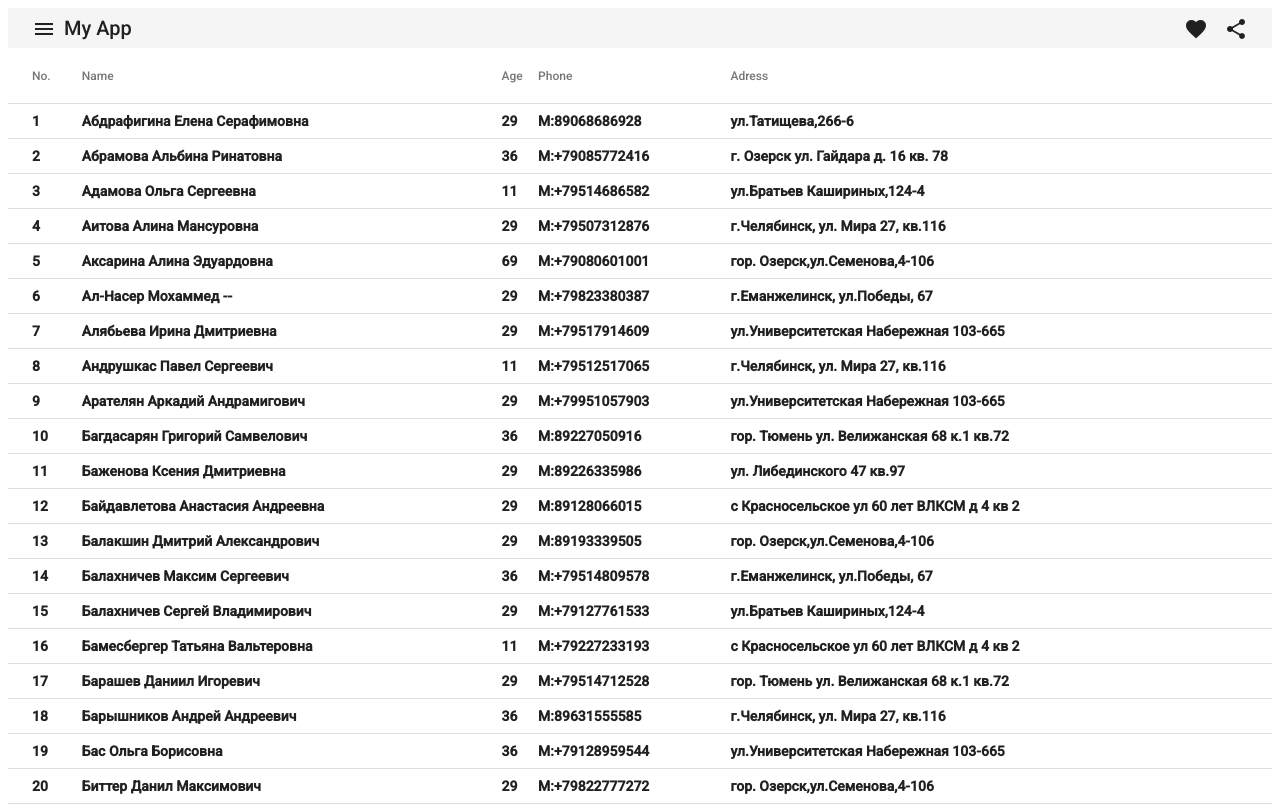
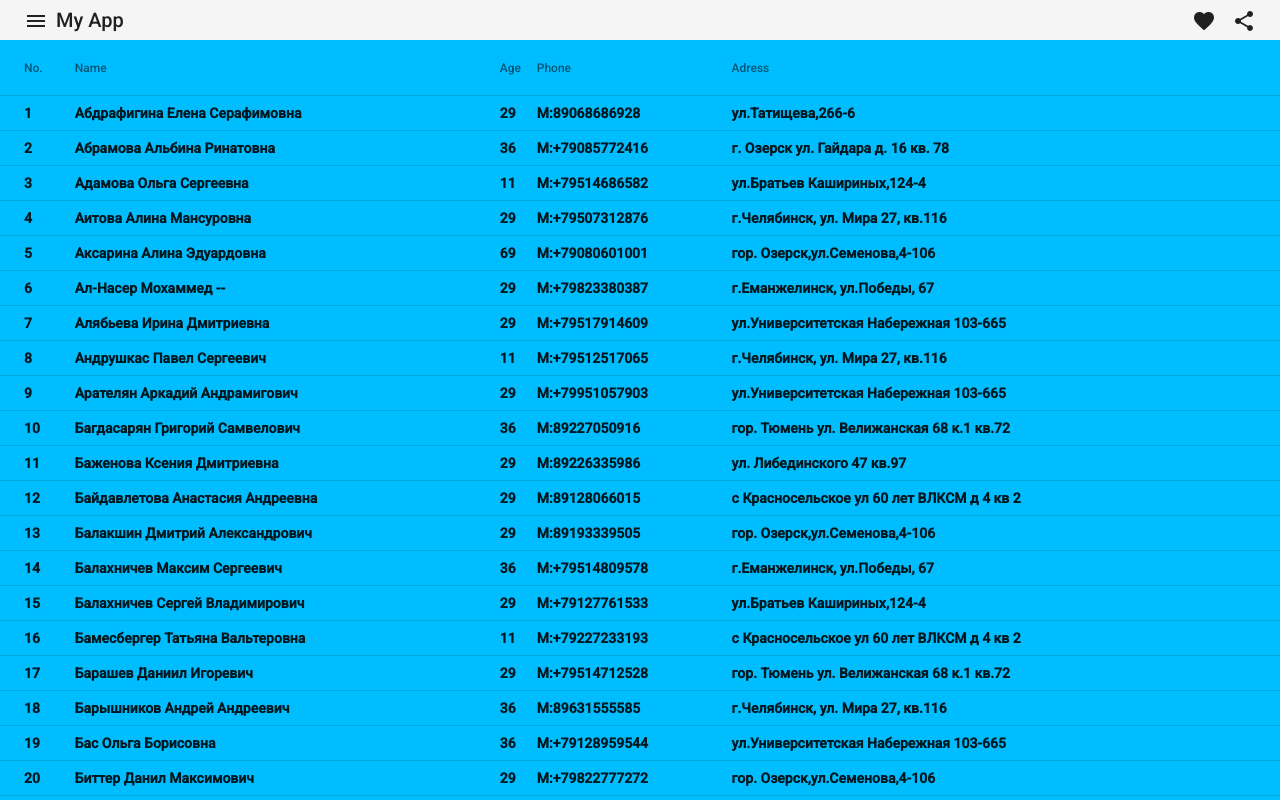
Before and after one commit to RuGrof/dentistryCRM_0, an Angular app: page /users-list in a window 1280 px wide. Built offline with nearby package versions, Linux system fonts and the light colour scheme.

Commit message:
Added bg color. Fixed margin for body

```diff
--- a/src/app/profile-view/profile-view.component.sass
+++ b/src/app/profile-view/profile-view.component.sass
@@ -1,5 +1,6 @@
 :host
   display: flex
+  background-color: #00bdff
 
 .profile-form
   display: flex
--- a/src/app/users-list/users-list.component.sass
+++ b/src/app/users-list/users-list.component.sass
@@ -4,6 +4,7 @@
 
 .users-list
   flex-basis: 100%
+  background-color: #00bdff
 
 .table-row
   border: 1px solid #e7e7e7
--- a/src/styles.sass
+++ b/src/styles.sass
@@ -2,6 +2,7 @@
 html, body
   height: 100%
   font-family: 'Roboto'
+  margin: 0
 
 .app-root
   display: flex
```
